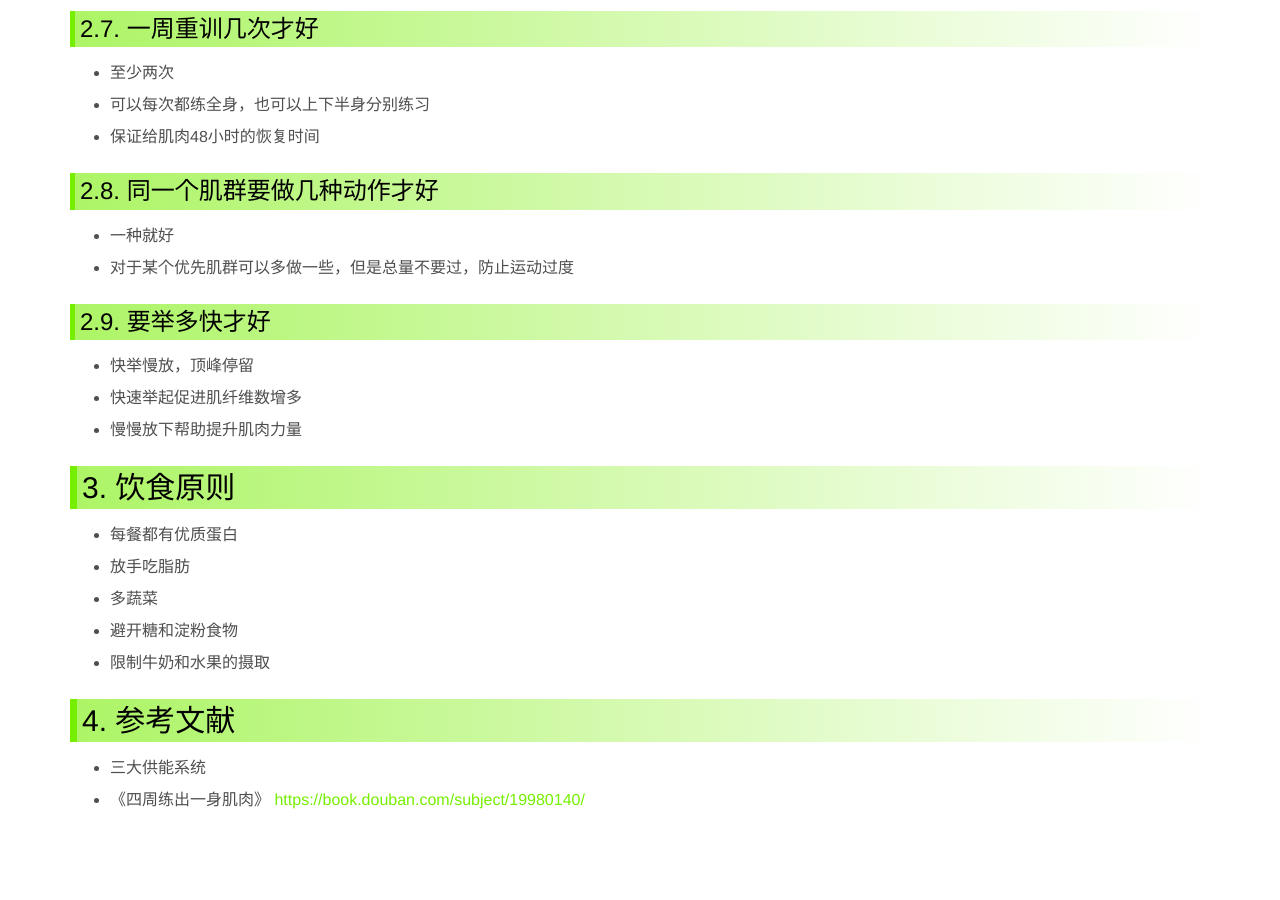
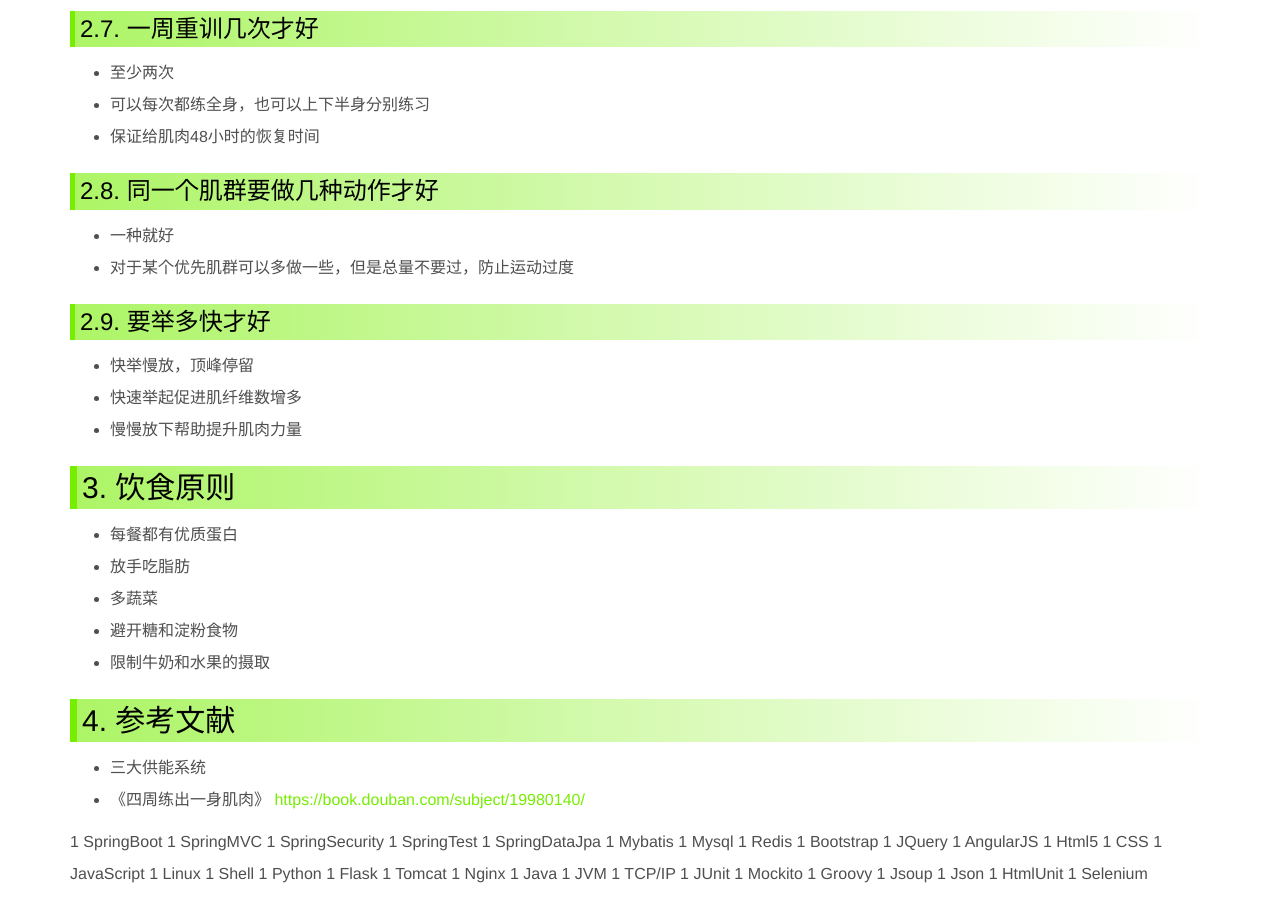
Before and after one commit to ronniewang/ronniewang.github.io, a Jekyll site: the page built from _posts/2017-01-24-theory.md, in a window 1280 px wide and 900 px high, scrolled down 1821 px. Built offline with Jekyll 4.4.1, drawn with Linux system fonts in a browser that asks for light colours; before the commit the page ends 2647 px from its top, so only the background shows below that.

Commit message:
update files

```diff
--- a/_posts/2017-01-24-theory.md
+++ b/_posts/2017-01-24-theory.md
@@ -95,3 +95,35 @@ description: 持续有效的健身, 不盲目, 不冒进
 
 * 三大供能系统
 * 《四周练出一身肌肉》 <https://book.douban.com/subject/19980140/>
+
+
+1 SpringBoot
+1 SpringMVC
+1 SpringSecurity
+1 SpringTest
+1 SpringDataJpa
+1 Mybatis
+1 Mysql
+1 Redis
+1 Bootstrap
+1 JQuery
+1 AngularJS
+1 Html5
+1 CSS
+1 JavaScript
+1 Linux
+1 Shell
+1 Python
+1 Flask
+1 Tomcat
+1 Nginx
+1 Java
+1 JVM
+1 TCP/IP
+1 JUnit
+1 Mockito
+1 Groovy
+1 Jsoup
+1 Json
+1 HtmlUnit
+1 Selenium
```
Also changed, not shown: _posts/2048-10-24-me.md (added, +8 -0 lines), images/techstack.png (added).
